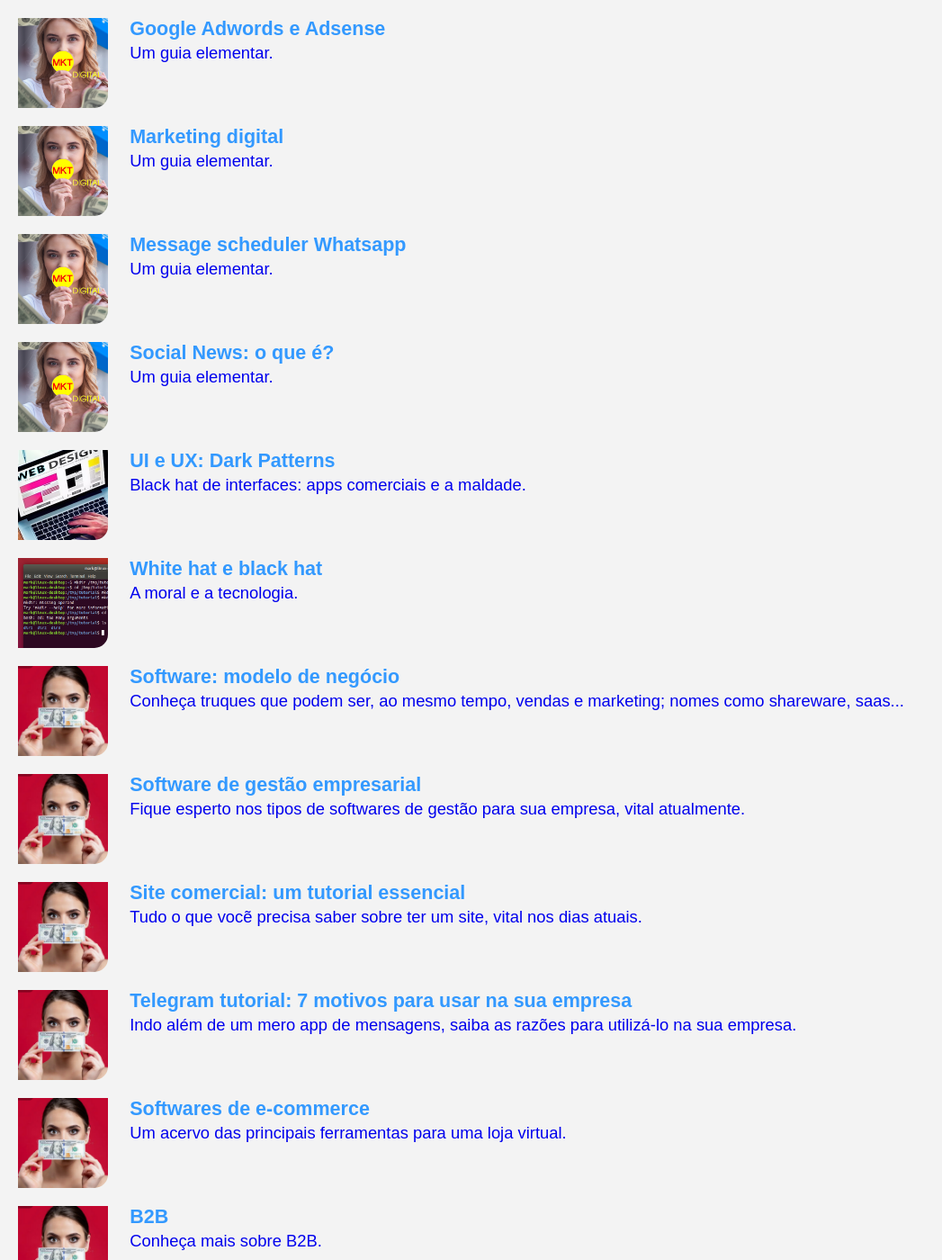
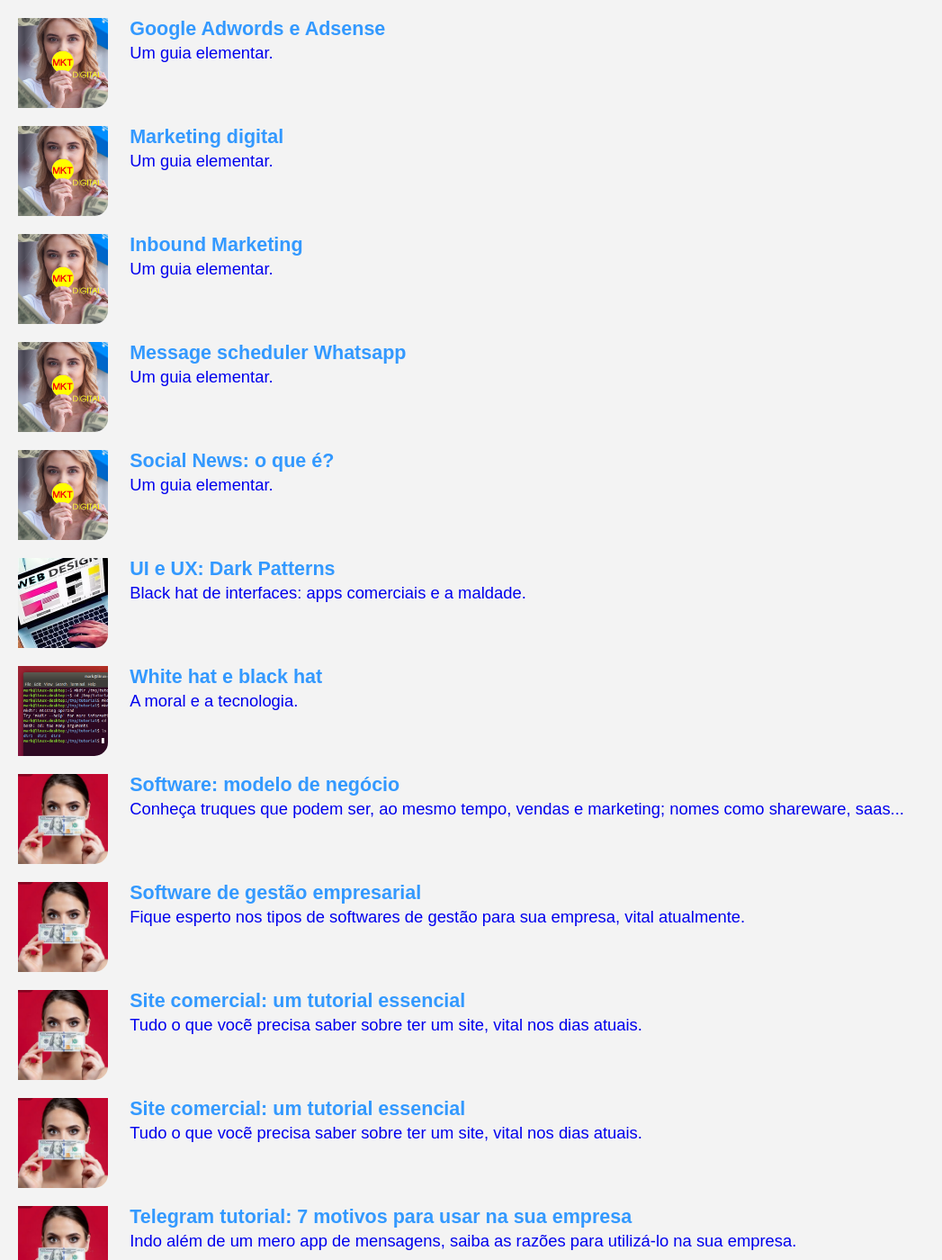
Before and after one commit to Joesynth/joesynth.github.io, a Jekyll site: the page built from smarketing.html, in a window 1280 px wide and 1400 px high, scrolled down 1427 px. Shown: the whole window at 90% size, without its empty margins (0-1047 px from the left). Built offline with Jekyll 4.4.1, drawn with Linux system fonts in a browser that asks for light colours; some of the changed text lies outside the part shown.

Commit message:
Update smarketing.json

```diff
--- a/_data/smarketing.json
+++ b/_data/smarketing.json
@@ -1,6 +1,6 @@
 [
   {
-    "href": "seo-on-page.html",
+    "href": "private.html",
     "src": "image/mkt.png",
     "h3": "SEO On Page",
     "p": "Tutorial: o que é exatamente SEO On Page?"
@@ -18,7 +18,7 @@
     "p": "Cada vez mais comuns, veja casos conhecidos."
   },
   {
-    "href": "marketplace-49-sites.html",
+    "href": "private.html",
     "src": "image/mkt.png",
     "h3": "Marketplace: 49 sites",
     "p": "Veja uma bela coleção de sites comerciais e que podem expandir os horizontes de sua empresa."
@@ -66,9 +66,15 @@
     "p": "Um guia elementar."
   },
   {
-    "href": "marketing-digital.html",
+    "href": "private.html",
     "src": "image/mkt.png",
     "h3": "Marketing digital",
+    "p": "Um guia elementar."
+  },
+  {
+    "href": "private.html",
+    "src": "image/mkt.png",
+    "h3": "Inbound Marketing",
     "p": "Um guia elementar."
   },
   {
@@ -78,7 +84,7 @@
     "p": "Um guia elementar."
   },
   {
-    "href": "o-que-e-social-news.html",
+    "href": "private.html",
     "src": "image/mkt.png",
     "h3": "Social News: o que é?",
     "p": "Um guia elementar."
@@ -108,7 +114,13 @@
     "p": "Fique esperto nos tipos de softwares de gestão para sua empresa, vital atualmente."
   },
   {
-    "href": "site-comercial-um-tutorial-essencial.html",
+    "href": "private.html",
+    "src": "image/comercio.png",
+    "h3": "Site comercial: um tutorial essencial",
+    "p": "Tudo o que vocẽ precisa saber sobre ter um site, vital nos dias atuais."
+  },
+  {
+    "href": "site-vs-rede-social.html",
     "src": "image/comercio.png",
     "h3": "Site comercial: um tutorial essencial",
     "p": "Tudo o que vocẽ precisa saber sobre ter um site, vital nos dias atuais."
```
